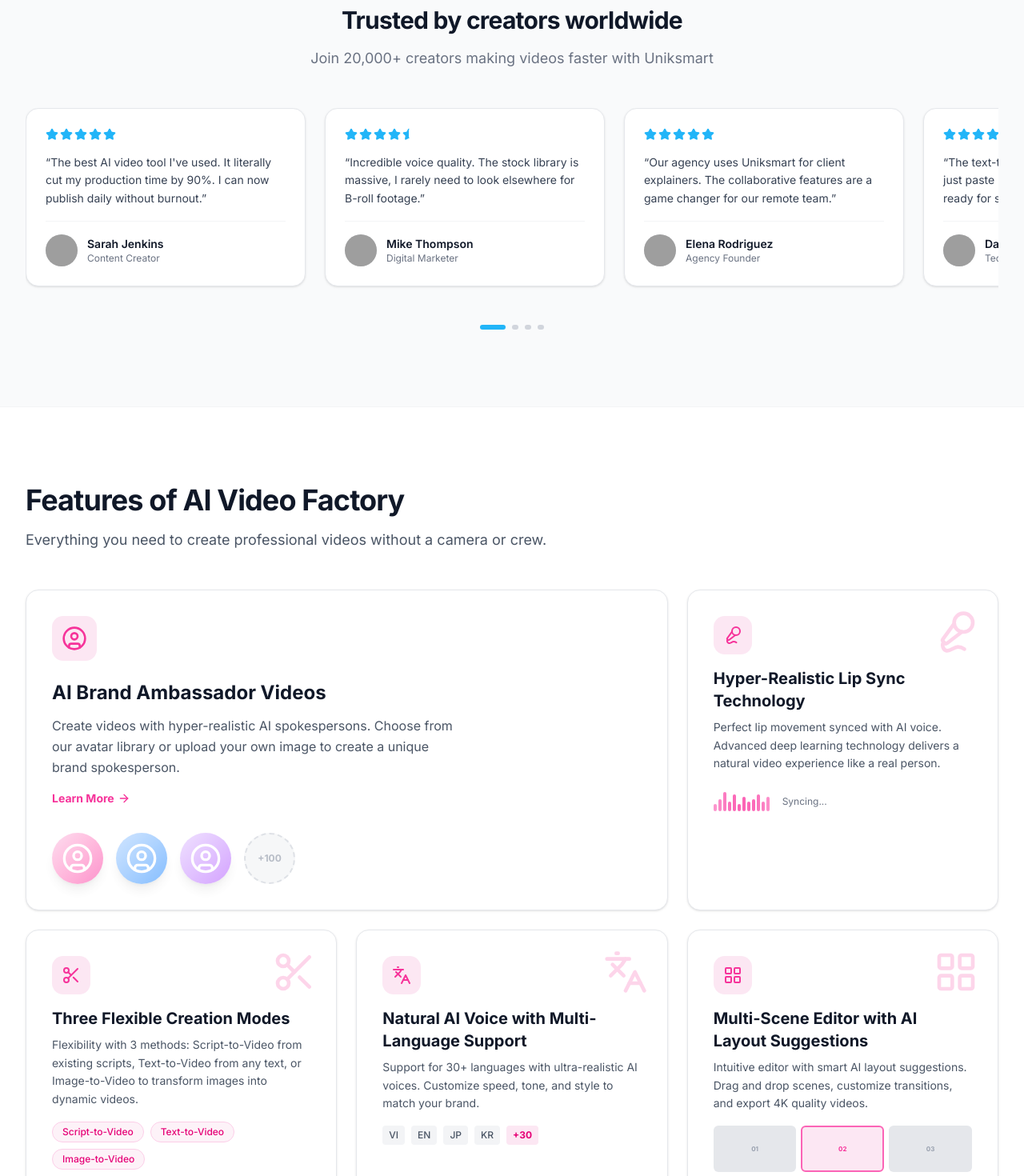
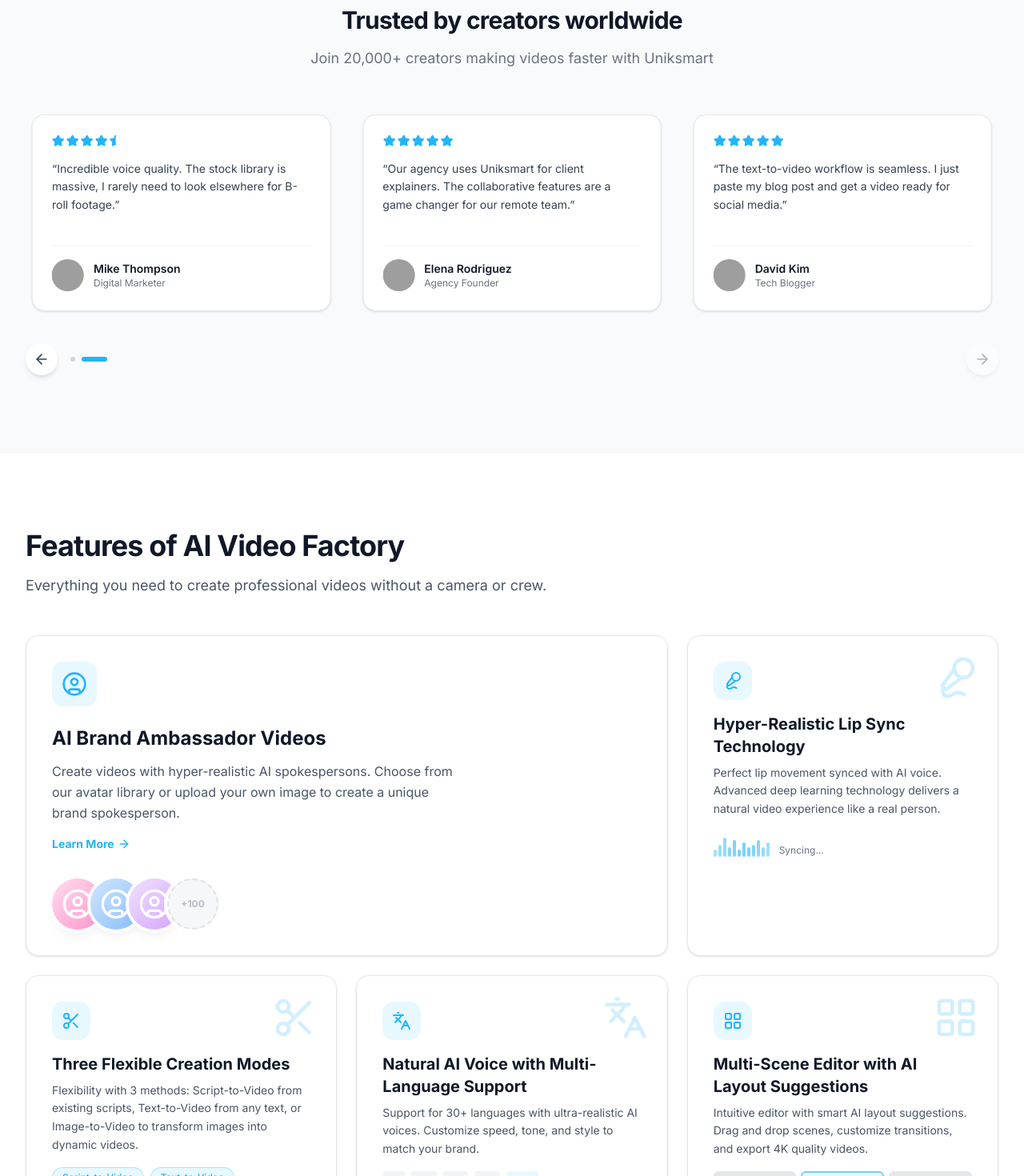
Before and after one commit to maihoc86/ai-marketing-web, a Next.js app: page /en/features/video in a window 1280 px wide. Shown: the part 2480-3950 px from the top of the page at 80% size. Built offline with nearby package versions, Linux system fonts and the light colour scheme; grey boxes are pictures that could not be loaded; a web font is replaced by a local one.

Commit message:
feat: implement Swiper for testimonials section with navigation and autoplay functionality

```diff
--- a/components/features/video/bento-features-section.tsx
+++ b/components/features/video/bento-features-section.tsx
@@ -38,15 +38,13 @@ export function VideoBentoFeaturesSection() {
           {/* Large Card: AI Brand Ambassador Videos */}
           <div
             className={`group md:col-span-2 relative overflow-hidden bg-white border border-gray-200 rounded-2xl shadow-sm hover:shadow-2xl transition-all duration-500 flex flex-col ${
-              isInView
-                ? "opacity-100 translate-y-0"
-                : "opacity-0 translate-y-8"
+              isInView ? "opacity-100 translate-y-0" : "opacity-0 translate-y-8"
             }`}
             style={{ transitionDelay: "0.1s" }}
           >
             <div className="p-8">
-              <div className="w-14 h-14 rounded-xl bg-pink-100 flex items-center justify-center mb-6">
-                <UserCircle className="w-8 h-8 text-pink-500" />
+              <div className="w-14 h-14 rounded-xl bg-primary/10 flex items-center justify-center mb-6">
+                <UserCircle className="w-8 h-8 text-primary" />
               </div>
               <h3 className="text-2xl font-bold text-gray-900 mb-3">
                 {t("featurePage.video.bento.ambassador.title")}
@@ -56,7 +54,7 @@ export function VideoBentoFeaturesSection() {
               </p>
               <LocaleLink
                 href="/#features"
-                className="inline-flex items-center gap-1 mt-4 text-pink-500 font-bold text-sm group-hover:underline"
+                className="inline-flex items-center gap-1 mt-4 text-primary font-bold text-sm group-hover:underline"
               >
                 {t("featurePage.video.bento.learnMore")}
                 <ArrowRight className="w-4 h-4" />
@@ -65,17 +63,17 @@ export function VideoBentoFeaturesSection() {
 
             {/* Avatar Preview */}
             <div className="flex-1 relative overflow-hidden px-8 pb-8">
-              <div className="flex items-center gap-4 opacity-70 group-hover:opacity-100 transition-opacity duration-500">
-                <div className="size-16 rounded-full bg-gradient-to-br from-pink-200 to-pink-400 flex items-center justify-center shadow-lg">
+              <div className="flex items-center -space-x-4 opacity-70 group-hover:opacity-100 transition-opacity duration-500">
+                <div className="size-16 rounded-full bg-linear-to-br from-pink-200 to-pink-400 flex items-center justify-center shadow-lg ring-4 ring-white">
                   <UserCircle className="size-10 text-white" />
                 </div>
-                <div className="size-16 rounded-full bg-gradient-to-br from-blue-200 to-blue-400 flex items-center justify-center shadow-lg">
+                <div className="size-16 rounded-full bg-linear-to-br from-blue-200 to-blue-400 flex items-center justify-center shadow-lg ring-4 ring-white">
                   <UserCircle className="size-10 text-white" />
                 </div>
-                <div className="size-16 rounded-full bg-gradient-to-br from-purple-200 to-purple-400 flex items-center justify-center shadow-lg">
+                <div className="size-16 rounded-full bg-linear-to-br from-purple-200 to-purple-400 flex items-center justify-center shadow-lg ring-4 ring-white">
                   <UserCircle className="size-10 text-white" />
                 </div>
-                <div className="flex items-center justify-center size-16 rounded-full bg-gray-100 border-2 border-dashed border-gray-300 text-gray-400 text-xs font-bold">
+                <div className="flex items-center justify-center size-16 rounded-full bg-gray-100 border-2 border-dashed border-gray-300 text-gray-400 text-xs font-bold ring-4 ring-white">
                   +100
                 </div>
               </div>
@@ -85,17 +83,15 @@ export function VideoBentoFeaturesSection() {
           {/* Card: Hyper-Realistic Lip Sync */}
           <div
             className={`group relative overflow-hidden bg-white border border-gray-200 rounded-2xl p-8 shadow-sm hover:shadow-xl transition-all duration-500 ${
-              isInView
-                ? "opacity-100 translate-y-0"
-                : "opacity-0 translate-y-8"
+              isInView ? "opacity-100 translate-y-0" : "opacity-0 translate-y-8"
             }`}
             style={{ transitionDelay: "0.2s" }}
           >
             <div className="absolute top-0 right-0 p-6 opacity-20 group-hover:opacity-40 transition-opacity">
-              <Mic2 className="size-14 text-pink-500" />
+              <Mic2 className="size-14 text-primary" />
             </div>
-            <div className="w-12 h-12 rounded-xl bg-pink-100 flex items-center justify-center mb-4">
-              <Mic2 className="w-6 h-6 text-pink-500" />
+            <div className="w-12 h-12 rounded-xl bg-primary/10 flex items-center justify-center mb-4">
+              <Mic2 className="w-6 h-6 text-primary" />
             </div>
             <h3 className="text-xl font-bold text-gray-900 mb-2">
               {t("featurePage.video.bento.lipSync.title")}
@@ -105,12 +101,12 @@ export function VideoBentoFeaturesSection() {
             </p>
 
             {/* Lip Sync Animation Indicator */}
-            <div className="mt-6 flex items-center gap-2">
+            <div className="mt-6 flex items-end gap-1">
               <div className="flex items-end gap-0.5 h-6">
                 {[3, 5, 8, 4, 7, 3, 6, 4, 5, 7, 4, 6].map((h, i) => (
                   <div
                     key={i}
-                    className="w-1 bg-pink-400 rounded-full animate-pulse"
+                    className="w-1 bg-primary/60 rounded-full animate-pulse"
                     style={{
                       height: `${h * 3}px`,
                       animationDelay: `${i * 0.1}s`,
@@ -127,17 +123,15 @@ export function VideoBentoFeaturesSection() {
           {/* Card: Three Flexible Creation Modes */}
           <div
             className={`group relative overflow-hidden bg-white border border-gray-200 rounded-2xl p-8 shadow-sm hover:shadow-xl transition-all duration-500 ${
-              isInView
-                ? "opacity-100 translate-y-0"
-                : "opacity-0 translate-y-8"
+              isInView ? "opacity-100 translate-y-0" : "opacity-0 translate-y-8"
             }`}
             style={{ transitionDelay: "0.3s" }}
           >
             <div className="absolute top-0 right-0 p-6 opacity-20 group-hover:opacity-40 transition-opacity">
-              <Scissors className="size-14 text-pink-500" />
+              <Scissors className="size-14 text-primary" />
             </div>
-            <div className="w-12 h-12 rounded-xl bg-pink-100 flex items-center justify-center mb-4">
-              <Scissors className="w-6 h-6 text-pink-500" />
+            <div className="w-12 h-12 rounded-xl bg-primary/10 flex items-center justify-center mb-4">
+              <Scissors className="w-6 h-6 text-primary" />
             </div>
             <h3 className="text-xl font-bold text-gray-900 mb-2">
               {t("featurePage.video.bento.creationModes.title")}
@@ -148,13 +142,13 @@ export function VideoBentoFeaturesSection() {
 
             {/* Mode Pills */}
             <div className="flex flex-wrap gap-2">
-              <span className="px-3 py-1 bg-pink-50 text-pink-600 text-xs font-medium rounded-full border border-pink-200">
+              <span className="px-3 py-1 bg-primary/10 text-primary text-xs font-medium rounded-full border border-primary/30">
                 Script-to-Video
               </span>
-              <span className="px-3 py-1 bg-pink-50 text-pink-600 text-xs font-medium rounded-full border border-pink-200">
+              <span className="px-3 py-1 bg-primary/10 text-primary text-xs font-medium rounded-full border border-primary/30">
                 Text-to-Video
               </span>
-              <span className="px-3 py-1 bg-pink-50 text-pink-600 text-xs font-medium rounded-full border border-pink-200">
+              <span className="px-3 py-1 bg-primary/10 text-primary text-xs font-medium rounded-full border border-primary/30">
                 Image-to-Video
               </span>
             </div>
@@ -163,17 +157,15 @@ export function VideoBentoFeaturesSection() {
           {/* Card: Natural AI Voice */}
           <div
             className={`group relative overflow-hidden bg-white border border-gray-200 rounded-2xl p-8 shadow-sm hover:shadow-xl transition-all duration-500 ${
-              isInView
-                ? "opacity-100 translate-y-0"
-                : "opacity-0 translate-y-8"
+              isInView ? "opacity-100 translate-y-0" : "opacity-0 translate-y-8"
             }`}
             style={{ transitionDelay: "0.4s" }}
           >
             <div className="absolute top-0 right-0 p-6 opacity-20 group-hover:opacity-40 transition-opacity">
-              <Languages className="size-14 text-pink-500" />
+              <Languages className="size-14 text-primary" />
             </div>
-            <div className="w-12 h-12 rounded-xl bg-pink-100 flex items-center justify-center mb-4">
-              <Languages className="w-6 h-6 text-pink-500" />
+            <div className="w-12 h-12 rounded-xl bg-primary/10 flex items-center justify-center mb-4">
+              <Languages className="w-6 h-6 text-primary" />
             </div>
             <h3 className="text-xl font-bold text-gray-900 mb-2">
               {t("featurePage.video.bento.aiVoice.title")}
@@ -196,7 +188,7 @@ export function VideoBentoFeaturesSection() {
               <span className="px-2 py-1 bg-gray-100 text-gray-600 text-xs font-medium rounded">
                 KR
               </span>
-              <span className="px-2 py-1 bg-pink-100 text-pink-600 text-xs font-bold rounded">
+              <span className="px-2 py-1 bg-primary/10 text-primary text-xs font-bold rounded">
                 +30
               </span>
             </div>
@@ -205,17 +197,15 @@ export function VideoBentoFeaturesSection() {
           {/* Card: Multi-Scene Editor */}
           <div
             className={`group relative overflow-hidden bg-white border border-gray-200 rounded-2xl p-8 shadow-sm hover:shadow-xl transition-all duration-500 ${
-              isInView
-                ? "opacity-100 translate-y-0"
-                : "opacity-0 translate-y-8"
+              isInView ? "opacity-100 translate-y-0" : "opacity-0 translate-y-8"
             }`}
             style={{ transitionDelay: "0.5s" }}
           >
             <div className="absolute top-0 right-0 p-6 opacity-20 group-hover:opacity-40 transition-opacity">
-              <LayoutGrid className="size-14 text-pink-500" />
+              <LayoutGrid className="size-14 text-primary" />
             </div>
-            <div className="w-12 h-12 rounded-xl bg-pink-100 flex items-center justify-center mb-4">
-              <LayoutGrid className="w-6 h-6 text-pink-500" />
+            <div className="w-12 h-12 rounded-xl bg-primary/10 flex items-center justify-center mb-4">
+              <LayoutGrid className="w-6 h-6 text-primary" />
             </div>
             <h3 className="text-xl font-bold text-gray-900 mb-2">
               {t("featurePage.video.bento.multiScene.title")}
@@ -229,8 +219,8 @@ export function VideoBentoFeaturesSection() {
               <div className="aspect-video bg-gray-200 rounded-sm flex items-center justify-center">
                 <span className="text-[8px] text-gray-400 font-bold">01</span>
               </div>
-              <div className="aspect-video bg-pink-100 rounded-sm flex items-center justify-center border-2 border-pink-400">
-                <span className="text-[8px] text-pink-500 font-bold">02</span>
+              <div className="aspect-video bg-primary/10 rounded-sm flex items-center justify-center border-2 border-primary/60">
+                <span className="text-[8px] text-primary font-bold">02</span>
               </div>
               <div className="aspect-video bg-gray-200 rounded-sm flex items-center justify-center">
                 <span className="text-[8px] text-gray-400 font-bold">03</span>
--- a/components/features/video/faq-section.tsx
+++ b/components/features/video/faq-section.tsx
@@ -39,7 +39,7 @@ export function VideoFAQSection() {
   return (
     <section className="py-20 bg-linear-to-b from-white to-gray-50/50 relative overflow-hidden">
       {/* Grid background pattern */}
-      <div className="absolute inset-0 bg-[linear-gradient(rgba(34,181,248,0.03)_1px,transparent_1px),linear-gradient(90deg,rgba(34,181,248,0.03)_1px,transparent_1px)] bg-[size:40px_40px]" />
+      <div className="absolute inset-0 bg-[linear-gradient(rgba(34,181,248,0.03)_1px,transparent_1px),linear-gradient(90deg,rgba(34,181,248,0.03)_1px,transparent_1px)] bg-size-[40px_40px]" />
 
       <div className="max-w-3xl mx-auto px-4 sm:px-6 lg:px-8 relative z-10">
         {/* Section Header */}
@@ -69,14 +69,14 @@ export function VideoFAQSection() {
                 openIndex === idx
                   ? "border-l-[3px] border-l-[#ff7900] border-t-gray-200 border-r-gray-200 border-b-gray-200 shadow-lg shadow-[#ff7900]/5"
                   : "border-gray-200 hover:border-primary/50 hover:shadow-md hover:shadow-gray-100",
-                idx % 2 === 1 && openIndex !== idx && "bg-gray-50/50"
+                idx % 2 === 1 && openIndex !== idx && "bg-gray-50/50",
               )}
             >
               <button
                 onClick={() => setOpenIndex(openIndex === idx ? null : idx)}
                 className={cn(
                   "w-full flex items-center gap-4 p-5 text-left transition-colors duration-200",
-                  openIndex !== idx && "group-hover:bg-primary/5"
+                  openIndex !== idx && "group-hover:bg-primary/5",
                 )}
                 aria-expanded={openIndex === idx}
               >
@@ -84,7 +84,7 @@ export function VideoFAQSection() {
                   className={cn(
                     "w-8 h-8 rounded-full flex items-center justify-center text-white text-sm font-bold shrink-0 transition-transform duration-300",
                     badgeColors[idx % badgeColors.length],
-                    openIndex === idx && "scale-110"
+                    openIndex === idx && "scale-110",
                   )}
                 >
                   {idx + 1}
@@ -97,7 +97,7 @@ export function VideoFAQSection() {
                 <ChevronDown
                   className={cn(
                     "w-5 h-5 text-gray-400 shrink-0 transition-transform duration-300",
-                    openIndex === idx && "rotate-180 text-[#ff7900]"
+                    openIndex === idx && "rotate-180 text-[#ff7900]",
                   )}
                 />
               </button>
@@ -107,7 +107,7 @@ export function VideoFAQSection() {
                   "grid transition-all duration-300 ease-in-out",
                   openIndex === idx
                     ? "grid-rows-[1fr] opacity-100"
-                    : "grid-rows-[0fr] opacity-0"
+                    : "grid-rows-[0fr] opacity-0",
                 )}
               >
                 <div className="overflow-hidden">
--- a/components/features/video/testimonials-section.tsx
+++ b/components/features/video/testimonials-section.tsx
@@ -1,8 +1,16 @@
 "use client";
 
-import { Star, StarHalf } from "lucide-react";
+import { Star, StarHalf, ArrowLeft, ArrowRight } from "lucide-react";
 import { useI18n } from "@/lib/i18n";
 import Image from "next/image";
+import { useState, useRef } from "react";
+import { Swiper, SwiperRef, SwiperSlide } from "swiper/react";
+import { Navigation, Autoplay, Pagination } from "swiper/modules";
+import { cn } from "@/lib/utils";
+
+import "swiper/css";
+import "swiper/css/navigation";
+import "swiper/css/pagination";
 
 const testimonials = [
   {
@@ -55,6 +63,17 @@ function RatingStars({ rating }: { rating: number }) {
 
 export function VideoTestimonialsSection() {
   const { t } = useI18n();
+  const [canPrev, setCanPrev] = useState(false);
+  const [canNext, setCanNext] = useState(true);
+  const swiperRef = useRef<SwiperRef | null>(null);
+
+  const updateNavigationState = () => {
+    if (swiperRef.current?.swiper) {
+      const swiper = swiperRef.current.swiper;
+      setCanPrev(!swiper.isBeginning);
+      setCanNext(!swiper.isEnd);
+    }
+  };
 
   return (
     <section className="py-16 md:py-24 bg-gray-50 border-y border-gray-100">
@@ -69,14 +88,42 @@ export function VideoTestimonialsSection() {
           </p>
         </div>
 
-        {/* Horizontal Scroll Container */}
-        <div className="relative w-full">
-          <div className="flex overflow-x-auto gap-6 pb-8 snap-x snap-mandatory px-4 md:px-0 scrollbar-hide">
+        {/* Swiper Container */}
+        <div className="relative">
+          <Swiper
+            ref={swiperRef}
+            modules={[Navigation, Autoplay, Pagination]}
+            slidesPerView={1}
+            spaceBetween={24}
+            breakpoints={{
+              768: {
+                slidesPerView: 2,
+              },
+              1024: {
+                slidesPerView: 3,
+              },
+            }}
+            pagination={{
+              clickable: true,
+              dynamicBullets: false,
+              el: ".testimonials-pagination",
+            }}
+            onBeforeInit={(swiper) => {
+              swiper.navigation?.init();
+              swiper.navigation?.update();
+            }}
+            speed={500}
+            autoplay={{
+              delay: 5000,
+              disableOnInteraction: false,
+              pauseOnMouseEnter: true,
+            }}
+            onSlideChange={updateNavigationState}
+            onInit={updateNavigationState}
+          >
             {testimonials.map((testimonial) => (
-              <div
-                key={testimonial.id}
-                className="snap-center shrink-0 w-[300px] md:w-[350px] bg-white border border-gray-200 p-6 rounded-2xl flex flex-col gap-4 shadow-sm hover:shadow-lg transition-shadow"
-              >
+              <SwiperSlide key={testimonial.id}>
+                <div className="bg-white border border-gray-200 p-6 rounded-2xl flex flex-col gap-4 shadow-sm hover:shadow-lg transition-shadow min-h-61.5 h-full m-2">
                   {/* Rating */}
                   <RatingStars rating={testimonial.rating} />
 
@@ -106,30 +153,66 @@ export function VideoTestimonialsSection() {
                     </div>
                   </div>
                 </div>
+              </SwiperSlide>
             ))}
-          </div>
+          </Swiper>
 
-          {/* Scroll Indicators (Desktop) */}
-          <div className="hidden md:flex justify-center gap-2 mt-4">
-            {testimonials.map((_, idx) => (
-              <div
-                key={idx}
-                className={`h-1.5 rounded-full transition-all ${
-                  idx === 0 ? "w-8 bg-primary" : "w-2 bg-gray-300"
-                }`}
-              />
-            ))}
+          {/* Navigation Buttons */}
+          <div className="flex items-center justify-center gap-4 mt-8">
+            <button
+              aria-label="Previous testimonial"
+              disabled={!canPrev}
+              className={cn(
+                "size-10 rounded-full bg-white shrink-0 shadow-md flex items-center justify-center text-gray-700 hover:bg-gray-100 transition-colors",
+                !canPrev && "opacity-40 pointer-events-none",
+              )}
+              onClick={() => {
+                swiperRef.current?.swiper.slidePrev();
+              }}
+            >
+              <ArrowLeft className="size-5" />
+            </button>
+
+            {/* Custom Pagination Container */}
+            <div className="testimonials-pagination flex w-fit items-center gap-2"></div>
+
+            <button
+              aria-label="Next testimonial"
+              disabled={!canNext}
+              className={cn(
+                "size-10 rounded-full shrink-0 bg-white shadow-md flex items-center justify-center text-gray-700 hover:bg-gray-100 transition-colors",
+                !canNext && "opacity-40 pointer-events-none",
+              )}
+              onClick={() => {
+                swiperRef.current?.swiper.slideNext();
+              }}
+            >
+              <ArrowRight className="size-5" />
+            </button>
           </div>
         </div>
       </div>
 
       <style jsx global>{`
-        .scrollbar-hide::-webkit-scrollbar {
-          display: none;
+        .testimonials-pagination {
+          display: flex !important;
+          align-items: center;
+          gap: 0.5rem;
         }
-        .scrollbar-hide {
-          -ms-overflow-style: none;
-          scrollbar-width: none;
+
+        .testimonials-pagination .swiper-pagination-bullet {
+          width: 0.375rem;
+          height: 0.375rem;
+          background: #d1d5db;
+          opacity: 1;
+          margin: 0 !important;
+          transition: all 0.3s ease;
+          border-radius: 9999px;
+        }
+
+        .testimonials-pagination .swiper-pagination-bullet-active {
+          width: 2rem;
+          background: var(--color-primary);
         }
       `}</style>
     </section>
```
Lines whose indentation alone changed are shown as unchanged.
